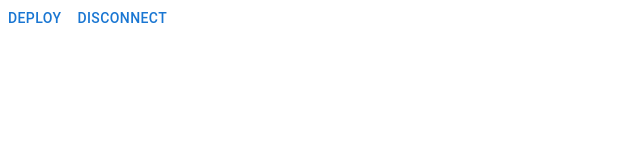
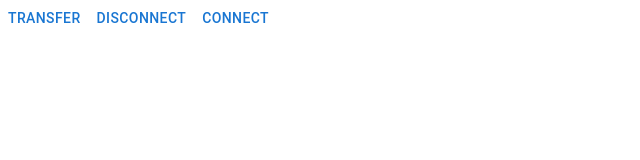
Before and after one commit to Adele94/everwallet-tip3-token, a React (Create React App) app: page / in a window 1280 px wide. Shown: the top 160 px of the page, without its empty margins (0-640 px from the left). Built offline with nearby package versions, Linux system fonts and the light colour scheme.

Commit message:
transfer rename

```diff
--- a/src/components/EverwalletPage/EverwalletPage.tsx
+++ b/src/components/EverwalletPage/EverwalletPage.tsx
@@ -2,6 +2,7 @@ import { Box, Button } from "@mui/material";
 import { ProviderRpcClient, Address } from "everscale-inpage-provider";
 import { useEffect, useState } from "react";
 import Tip3TokenTransfer from "./Tip3TokenTransfer";
+import { connect } from "http2";
 
 const EverwalletPage = () => {
   const [addressSender, setAddressSender] = useState<Address>();
@@ -67,8 +68,9 @@ const EverwalletPage = () => {
 
   return (
     <Box>
-      <Button onClick={handleDepositClick}>Deploy</Button>
+      <Button onClick={handleDepositClick}>Transfer</Button>
       <Button onClick={disconnect}>Disconnect</Button>
+      <Button onClick={connectEverwallet}>Connect</Button>
     </Box>
   );
 };
```
